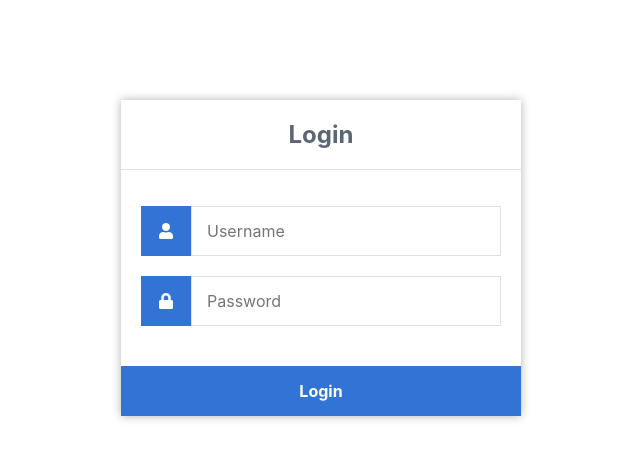
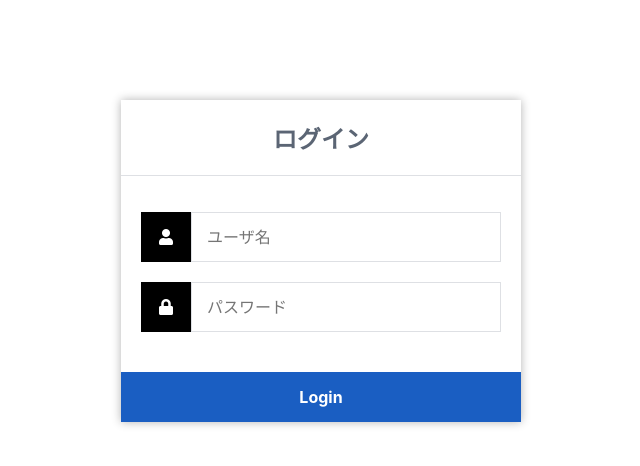
Before and after one commit to rytst/pbl01, a PHP site: page / in a window 1280 px wide. Shown: the top 466 px of the page, without its empty margins (319-959 px from the left). Run offline with PHP 8.4, Linux system fonts and the light colour scheme.

Commit message:
in progress

```diff
--- a/php/index.html
+++ b/php/index.html
@@ -8,16 +8,16 @@
   </head>
   <body>
     <div class="login">
-      <h1>Login</h1>
+      <h1>ログイン</h1>
       <form action="authenticate.php" method="post">
         <label for="username">
           <i class="fas fa-user"></i>
         </label>
-        <input type="text" name="username" placeholder="Username" id="username" required>
-	<label for="password">
+        <input type="text" name="username" placeholder="ユーザ名" id="username" required>
+	    <label for="password">
           <i class="fas fa-lock"></i>
         </label>
-        <input type="password" name="password" placeholder="Password" id="password" required>
+        <input type="password" name="password" placeholder="パスワード" id="password" required>
         <input type="submit" value="Login">
       </form>
     </div>
--- a/php/style.css
+++ b/php/style.css
@@ -41,7 +41,7 @@ bodv {
   	align-items: center;
   	width: 50px;
   	height: 50px;
-  	background-color: #3274d6;
+  	background-color: #000;
   	color: #ffffff;
 }
 
@@ -59,7 +59,7 @@ bodv {
   	width: 100%;
   	padding: 15px;
  	margin-top: 20px;
-  	background-color: #3274d6;
+  	background-color: #1a5ec2;
   	border: 0;
   	cursor: pointer;
   	font-weight: bold;
@@ -69,7 +69,7 @@ bodv {
 
 
 .login form input[type="submit"]:hover {
-	background-color: #2868c7;
+	background-color: #3c7fe2;
   	transition: background-color 0.2s;
 }
 
@@ -78,7 +78,7 @@ bodv {
 
 
 .navtop {
-	background-color: #2f3947;
+	background-color: #3c7fe2;
 	height: 60px;
 	width: 100%;
 	border: 0;
@@ -112,7 +112,7 @@ bodv {
 .navtop div a {
 	padding: 0 20px;
 	text-decoration: none;
-	color: #c1c4c8;
+	color: #eaebed;
 	font-weight: bold;
 }
 
@@ -123,7 +123,7 @@ bodv {
 
 
 .navtop div a:hover {
-	color: #eaebed;
+	color: #c1c4c8;
 }
 
 
```
Also changed, not shown: php/authenticate.php (+5 -3 lines), php/home.php (+3 -4 lines), README.md.
